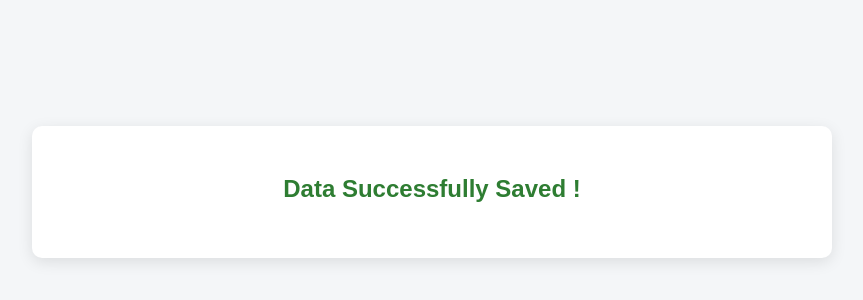
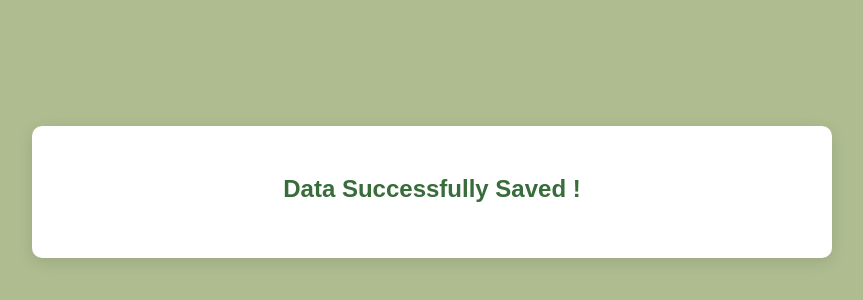
Before and after one commit to rashmishra97/form-app-frontend, a website: page public/users.html in a window 1280 px wide. Shown: the part 208-508 px from the top of the page, without its empty margins (208-1071 px from the left). Drawn offline with Linux system fonts and the light colour scheme; no server answers.

Commit message:
new changes

```diff
--- a/public/style.css
+++ b/public/style.css
@@ -6,7 +6,7 @@
 
 body {
   font-family: Arial, sans-serif;
-  background-color: #f4f6f8;
+  background-color: #aebc90;
   margin: 0;
   padding: 0;
   min-height: 100vh;
@@ -30,7 +30,7 @@ h2 {
 }
 
 .success {
-  color: #2e7d32;
+  color: #386d3b;
 }
 
 /* ===== FORM STYLES ===== */
@@ -51,7 +51,7 @@ input {
 button {
   width: 100%;
   padding: 12px;
-  background-color: #1976d2;
+  background-color: #25476a;
   color: white;
   font-size: 16px;
   border: none;
```
